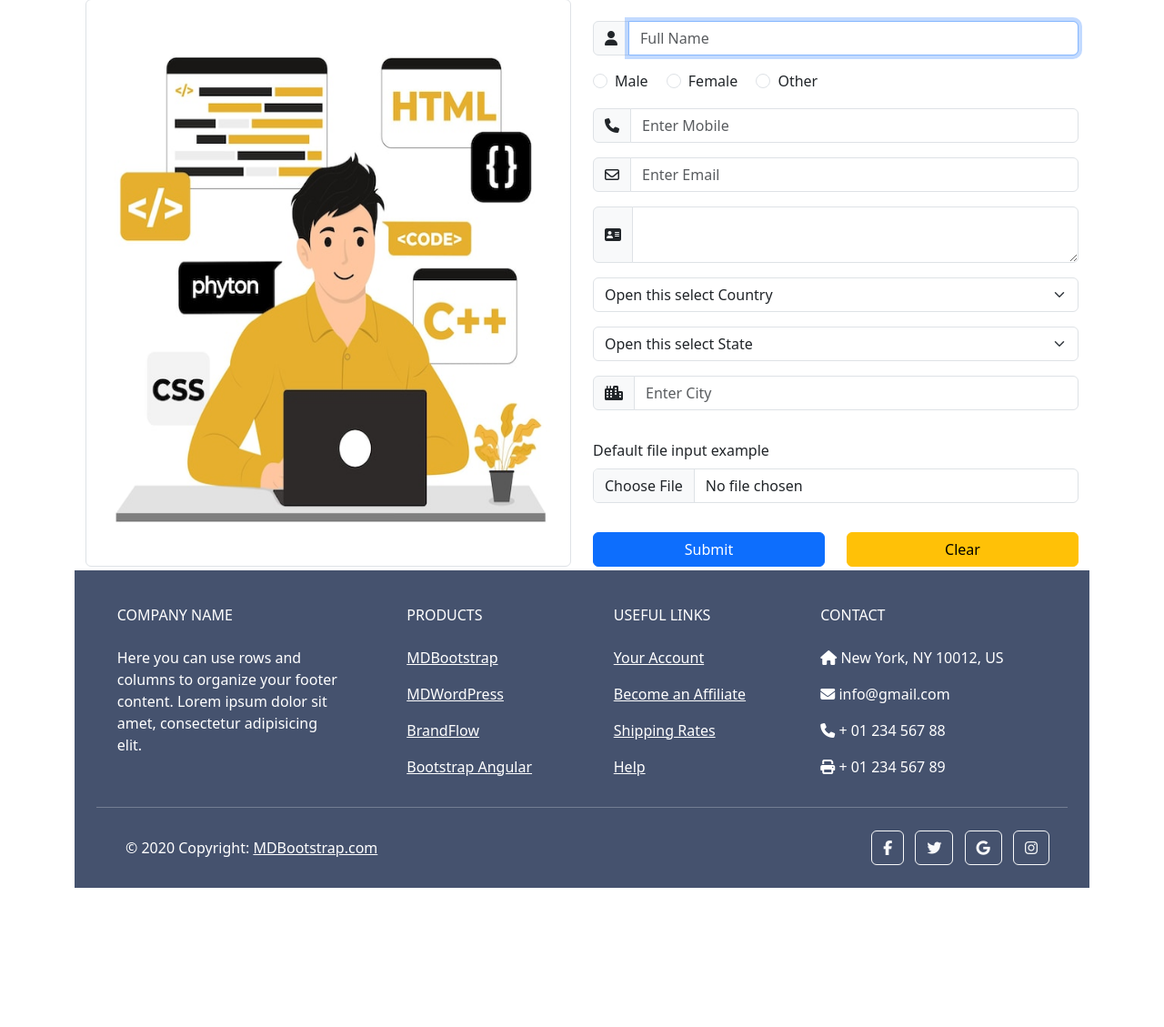
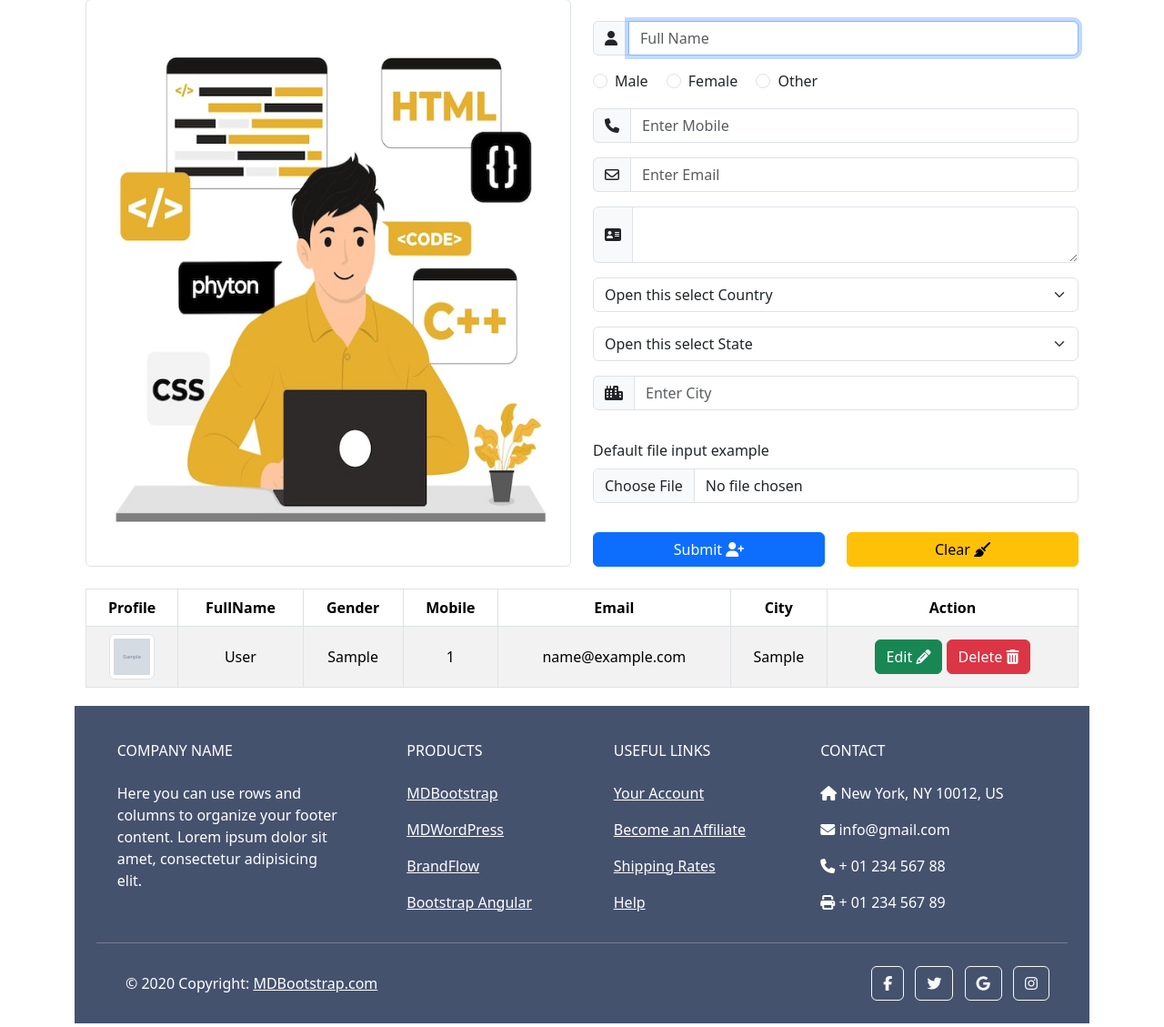
Before and after one commit to Ajinkya-Ban/python_june_july_Django_projects, a Django app: page /page/register/ in a window 1280 px wide. Shown: the part 135-1264 px from the top of the page at 91% size. Before the commit the page ends 1111 px from the top, so only its background shows below. Run offline with Django 5.2, Linux system fonts and the light colour scheme; tables that the repository leaves empty hold one stand-in row (values such as "Sample post"); grey boxes marked "Sample" are stand-in pictures; some libraries are stand-ins or nearby versions.

Commit message:
display data on register page code deployed as well as delete code also

```diff
--- a/myProject/myapp/urls.py
+++ b/myProject/myapp/urls.py
@@ -10,6 +10,8 @@ urlpatterns = [
     path('product/', getProductPage, name="product"),
     path('contact/', getContactPage, name="contact"),
     path('submit_contact/', submit_contact, name="submit_contact"),
-    path('submit_register/', submit_register, name="submit_register")
+    path('submit_register/', submit_register, name="submit_register"),
+    path('edit/<int:user_id>',edit_user,name="edit_user"),
+    path('delete/<int:user_id>',delete_user, name="delete_user")
 
 ]
--- a/myProject/myapp/views.py
+++ b/myProject/myapp/views.py
@@ -10,7 +10,8 @@ def getHomePage(request):
 
 
 def getRegisterPage(request):
-    return render(request, "myapp/register.html")
+    users = Register.objects.all()
+    return render(request, "myapp/register.html",{'users':users})
 
 
 def getProductPage(request):
@@ -68,3 +69,12 @@ def submit_register(request):
                 "data": request.POST
             })
     return render(request, "myapp/register.html")
+
+def edit_user(request,id):
+    pass
+
+def delete_user(request,user_id):
+    user = Register.objects.get(id=user_id)
+    getAllUser = Register.objects.all()
+    user.delete()
+    return redirect('register')
--- a/myProject/templates/myapp/register.html
+++ b/myProject/templates/myapp/register.html
@@ -152,17 +152,51 @@
 
                 <div class="row mt-3">
                     <div class="col-md-6 col-12">
-                        <button type="submit" class="btn btn-primary w-100">Submit</button>
+                        <button type="submit" class="btn btn-primary w-100">Submit <i class="fa-solid fa-user-plus"></i></button>
                     </div>
 
                     <div class="col-md-6 col-12 mt-2 mt-md-0">
-                        <button type="button" class="btn btn-warning w-100">Clear</button>
+                        <button type="button" class="btn btn-warning w-100">Clear <i class="fa-solid fa-broom"></i></button>
                     </div>
                 </div>
 
             </form>
         </div>
     </div>
+
+    <div class="row mt-4">
+        <div class="col-md-12 col-sm-12 table-responsive">
+            <table class="table table-striped table-bordered">
+                <thead>
+                <tr class="text-center">
+                    <th scope="col">Profile</th>
+                    <th scope="col">FullName</th>
+                    <th scope="col">Gender</th>
+                    <th scope="col">Mobile</th>
+                     <th scope="col">Email</th>
+                    <th scope="col">City</th>
+                     <th scope="col">Action</th>
+                </tr>
+                </thead>
+                <tbody>
+                {% for user in users %}
+                <tr class="text-center align-middle">
+                    <td> <img src="{{user.profile_image.url}}" class="img-thumbnail" alt="Images" style="width:50px; height:50px"></td>
+                    <td>{{user.fullname}}</td>
+                    <td>{{user.gender}}</td>
+                    <td>{{user.mobile}}</td>
+                    <td>{{user.email}}</td>
+                    <td>{{user.city}}</td>
+                    <td>
+                        <a href="{% url 'edit_user' user.id %}" class="btn btn-success mb-md-0 mb-2">Edit <i class="fa-solid fa-pencil"></i></a>
+                        <a href="{% url 'delete_user' user.id %}" class="btn btn-danger" onclick="return confirm('are you want to delete this data?')">Delete <i class="fa-solid fa-trash-can"></i></a>
+                    </td>
+                </tr>
+                {% endfor %}
+                </tbody>
+            </table>
+        </div>
+    </div>
 </div>
 
 {% endblock %}
```
Also changed, not shown: myProject/media/media/profile_photos/prod2_Oea74hq.jpeg (added), myProject/media/media/profile_photos/prod2_VebnGIS.jpeg (added), myProject/media/media/profile_photos/u2.jpg (added), myProject/media/media/profile_photos/user.png (added).
